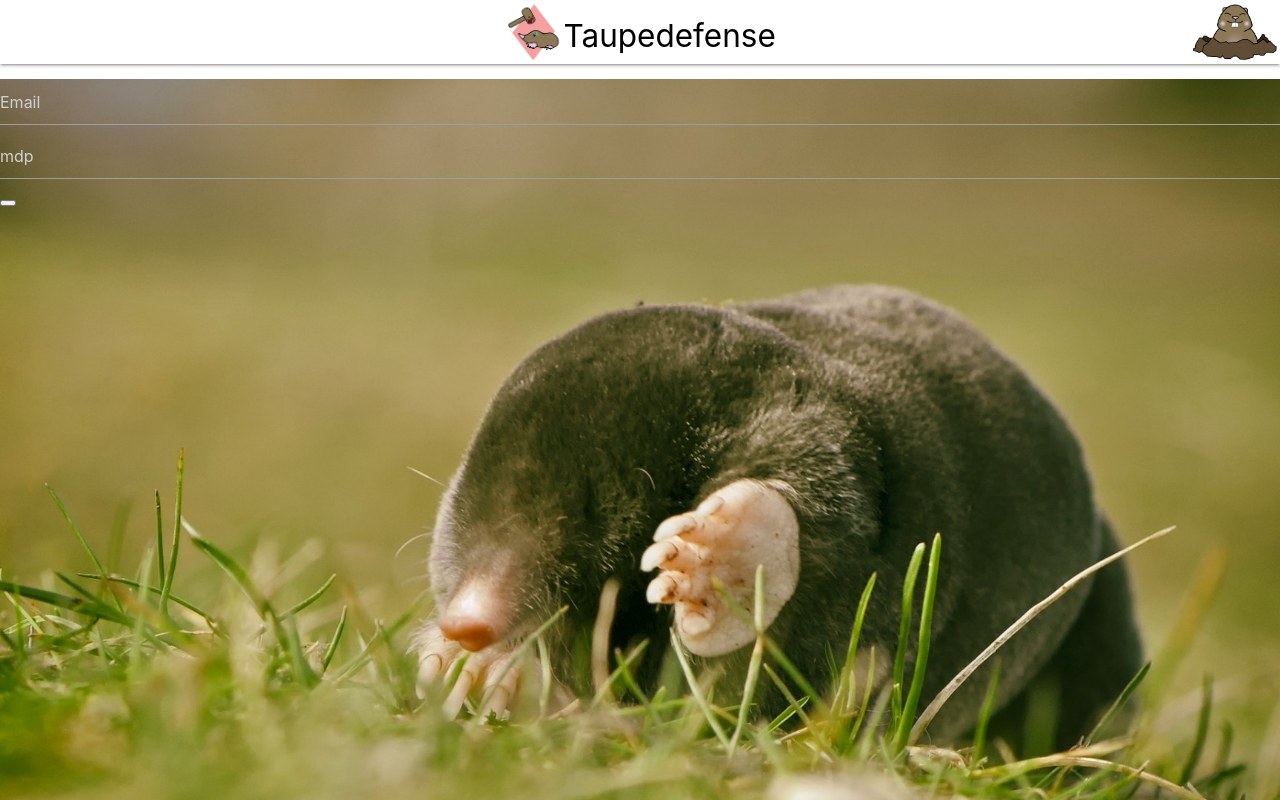
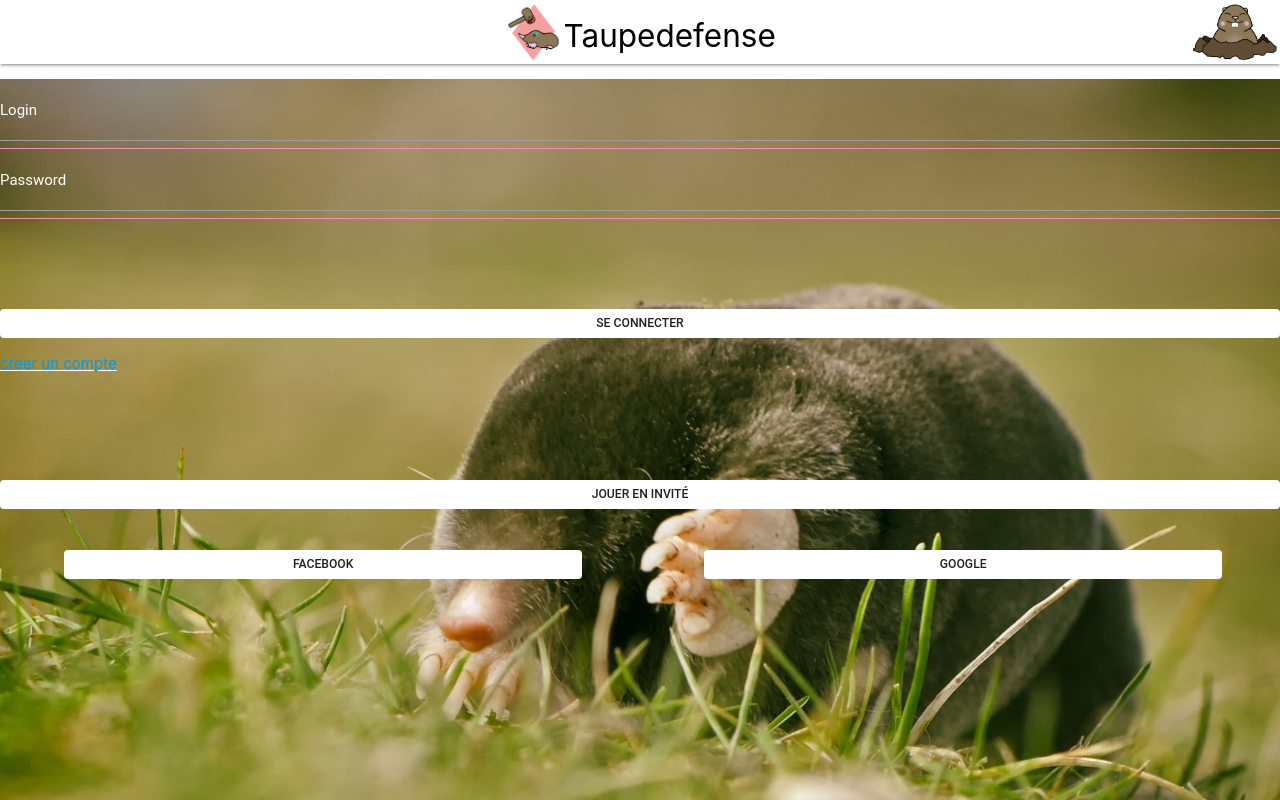
Before and after one commit to MisterL33/TaupeDefense, a React (Create React App) app: page / in a window 1280 px wide. Shown: the top 800 px of the page. Built offline with nearby package versions, Linux system fonts and the light colour scheme; no server answers.

Commit message:
uptodate

```diff
--- a/package.json
+++ b/package.json
@@ -7,7 +7,6 @@
     "@types/bcrypt": "^3.0.0",
     "@types/chai": "^4.1.7",
     "@types/istanbul": "^0.4.30",
-    "@types/materialize-css": "^1.0.6",
     "@types/mocha": "^5.2.5",
     "@types/node": "^10.12.9",
     "@types/react": "^16.7.6",
@@ -20,7 +19,6 @@
     "chai": "^4.2.0",
     "circular-json": "^0.5.9",
     "istanbul": "^0.4.5",
-    "materialize-css": "^1.0.0-rc.2",
     "mocha": "^5.2.0",
     "react": "^16.6.3",
     "react-dom": "^16.6.3",
--- a/src/Context/Provider.tsx
+++ b/src/Context/Provider.tsx
@@ -20,6 +20,7 @@ interface StateSchema {
     allMouse: Object,
     actions: {
         login: (mail: string, mdp: string) => void,
+        subscribe: (mail: string, mdp: string) => void,
         checkUserLogged: () => boolean,
         updatePlayerState: (state: string) => void,
         updateParty: (party: object) => void,
@@ -56,6 +57,18 @@ class StateContainer extends Component<{}, StateSchema> {
 
         return this.state.player
     }
+    subscribe = async (mail: string, mdp: string) => {
+        const user = { user: { "email": mail, "password": mdp } }
+        const res = await fetch('http://localhost:8000/api/users', {
+            method: 'POST',
+            headers: new Headers({
+                'Content-Type': 'application/json'
+            }),
+            body: JSON.stringify(user)
+        })
+        return res.json()
+    }
+
 
     checkUserLogged = () => {
         let userSession = localStorage.getItem('player')
@@ -111,6 +124,7 @@ class StateContainer extends Component<{}, StateSchema> {
         allMouse: {},
         actions: {
             login: this.login,
+            subscribe: this.subscribe,
             checkUserLogged: this.checkUserLogged,
             updatePlayerState: this.updatePlayerState,
             updateParty: this.updateParty,
--- a/src/components/HeaderComponent.tsx
+++ b/src/components/HeaderComponent.tsx
@@ -6,7 +6,6 @@ import "../styles/App.css";
 var FA = require("react-fontawesome");
 import logo from "../pictures/logo.png";
 import account from "../pictures/taupe.png";
-import M from 'materialize-css';
 import { StateConsumer, StateContext } from '../Context/Provider';
 
 
@@ -14,8 +13,6 @@ class HeaderComponent extends Component {
     static contextType = StateContext;
 
     componentDidMount() {
-        let elems = document.querySelectorAll('.dropdown-trigger');
-        M.Dropdown.init(elems, { inDuration: 500, outDuration: 225 });
     }
 
     render() {
--- a/src/components/LogIn.tsx
+++ b/src/components/LogIn.tsx
@@ -2,6 +2,12 @@ import React, { Component } from "react";
 import { Api } from "../api/apiManager";
 import { BrowserRouter as Router, Route, Link, Redirect } from "react-router-dom";
 import { StateConsumer, StateContext } from '../Context/Provider';
+import StyledButtonLarge from "./StyledElements/StyledButtonLarge"
+import StyledButtonSmall from "./StyledElements/StyledButtonSmall"
+import StyleTextLink from "./StyledElements/StyledtextLink"
+import StyledTextInput from "./StyledElements/StyledTextInput"
+import StyledTextPassword from "./StyledElements/StyledTextPassword"
+const rgxEmail: RegExp = /\w{1,}\@\w*\.\w{2,3}/
 
 interface LoginSchema {
     mail: string
@@ -39,6 +45,22 @@ export class LogApp extends React.Component {
         })
 
     }
+    handleSubscribe = () => {
+        if (rgxEmail.test(this.state.mail)
+            && this.state.mdp.length > 3) {
+            Api.subscribe(this.state.mail, this.state.mdp)
+                .then((resp: any) => {
+                    console.log(resp)
+                    return resp
+                })
+            this.setState({ isValid: true })
+        }
+        else {
+            alert("le mail doit avoir cette forme : (1 lettre ou 1 chiffre)@(quelque chose).(2-3 lettres ou chiffres)")
+        }
+    }
+
+
 
     render() {
         if (this.context.actions.checkUserLogged() === true) {
@@ -47,12 +69,31 @@ export class LogApp extends React.Component {
 
         return (
             <div>
-                <label>
-                    <input type="text" placeholder="Email" value={this.state.mail} onChange={this.handleChangeUserName} />
-                    <input type="password" placeholder="mdp" value={this.state.mdp} onChange={this.handleChangePassword} />
-                </label>
-                <button onClick={() => this.handleSubmit(this.state.mail, this.state.mdp)} />
-            </div >
+                <StyledTextInput placeholder="Login" onChange={this.handleChangeUserName} />
+                <StyledTextInput placeholder="Password" onChange={this.handleChangePassword} />
+
+
+                <StateConsumer>
+                    {(context) => (
+                        <React.Fragment>
+                            <StyledButtonLarge text="Se Connecter" clickEvent={() => context.actions.login(this.state.mail, this.state.mdp)} />
+                            <StyleTextLink clickEvent={() => context.actions.subscribe(this.state.mail, this.state.mdp)} text="creer un compte" />
+                            <StyledButtonLarge text="Jouer en Invité" />
+                            <div style={{ display: "flex", width: "100%" }}>
+                                <StyledButtonSmall text="Facebook" />
+                                <StyledButtonSmall text="Google" />
+                            </div>
+                        </React.Fragment>
+                    )}
+                </StateConsumer>
+            </div>
+            // <div>
+            //     <label>
+            //         <input type="text" placeholder="Email" value={this.state.mail} onChange={this.handleChangeUserName} />
+            //         <input type="password" placeholder="mdp" value={this.state.mdp} onChange={this.handleChangePassword} />
+            //     </label>
+            //     <button onClick={() => this.handleSubmit(this.state.mail, this.state.mdp)} />
+            // </div >
         );
     }
 }
```
Also changed, not shown: 1 other file (tests, documents, lock files or other folders).
